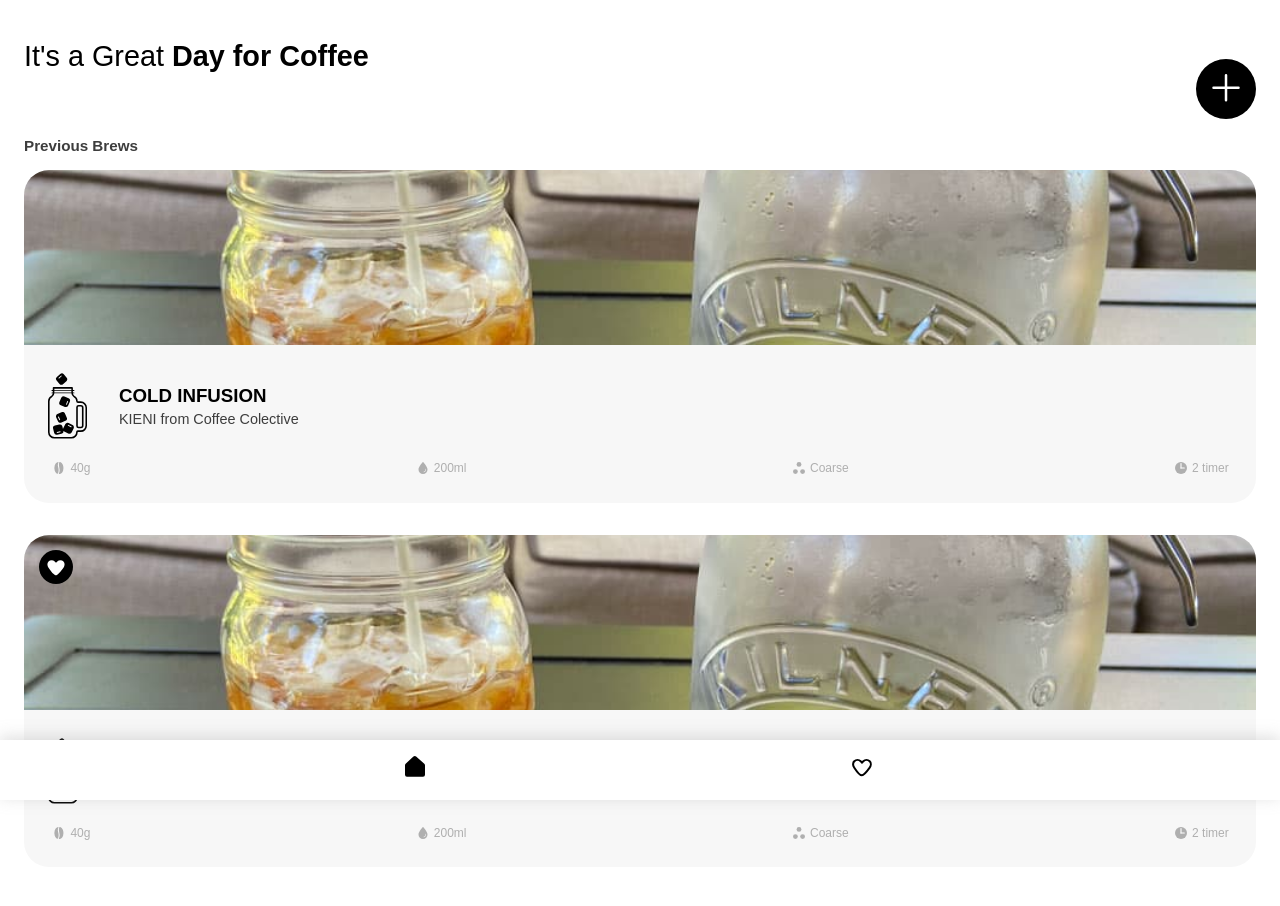
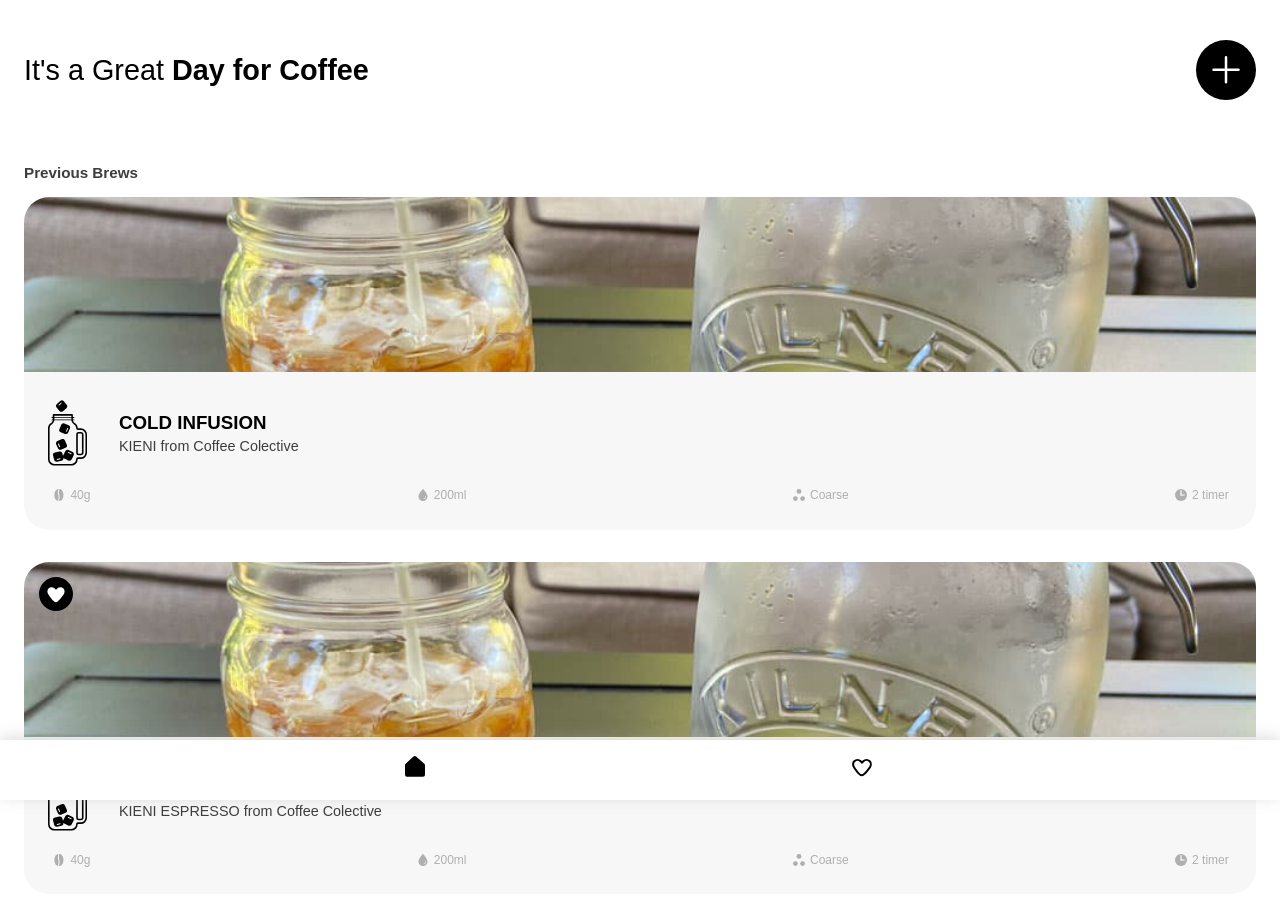
Before and after one commit to enbeeing/brewista, a Vue app: page / in a window 1280 px wide. Shown: the top 906 px of the page. Built offline with nearby package versions, Linux system fonts and the light colour scheme.

Commit message:
small css change, fixed header

```diff
--- a/src/assets/global.css
+++ b/src/assets/global.css
@@ -26,6 +26,6 @@ body {
     padding: 2.5rem 1.5rem;
 }
 
-.home  h1, .faves  h1 {
+.home >  header, .faves  > header {
     margin-bottom: 4rem;
 }
```
